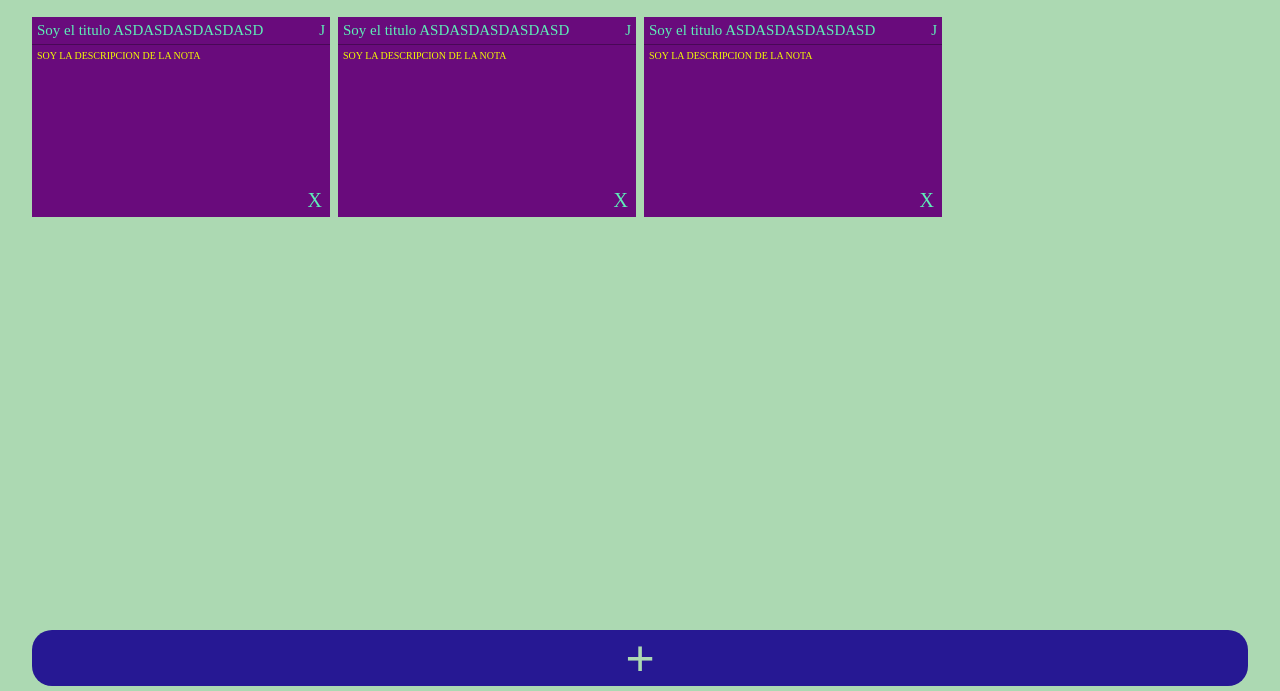
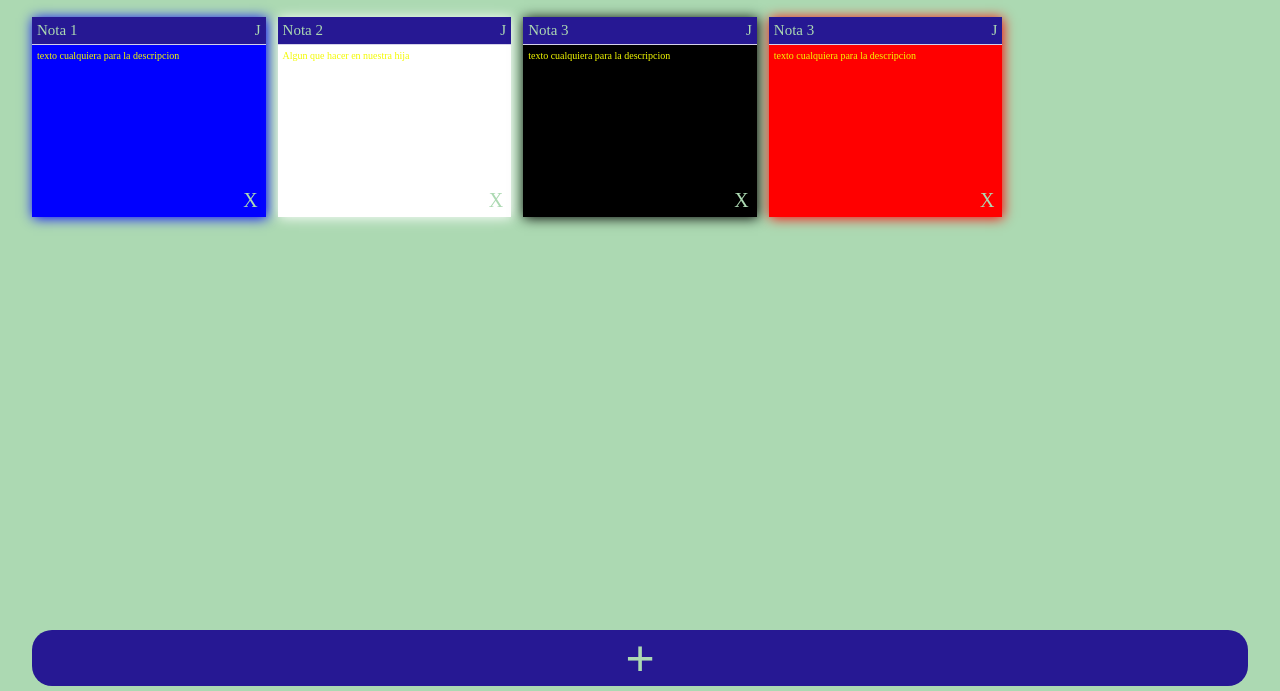
Before and after one commit to DacoDev06/Notes-App, a React app: page / in a window 1280 px wide. Shown: the part 109-800 px from the top of the page. Built offline with nearby package versions, Linux system fonts and the light colour scheme.

Commit message:
[add] deleteNote, some styles

```diff
--- a/src/APP/index.js
+++ b/src/APP/index.js
@@ -3,16 +3,46 @@ import { Title } from '../Components/Title';
 import {NotesGrid} from '../Components/NotesGrid'
 import {Note} from '../Components/Note'
 import { AddNoteButton } from '../Components/AddNoteButton';
+import React from 'react';
+
+const notesList = [
+  {id:1,title:"Nota 1",desciption:"texto cualquiera para la descripcion",color:"blue",isCompleted:false},
+  {id:2,title:"Nota 2",desciption:"Algun que hacer en nuestra hija",color:"white",isCompleted:false},
+  {id:3,title:"Nota 3",desciption:"texto cualquiera para la descripcion",color:"black",isCompleted:false},
+  {id:4,title:"Nota 3",desciption:"texto cualquiera para la descripcion",color:"red",isCompleted:false},
+]
+
+function App() {
+  const [notes,setNotes] = React.useState(notesList)
+  // const [notes,setNotes] = React.useState(JSON.parse(localStorage.getItem('notes'))||[])
+
+  const saveNotes = (newNotes)=>{
+    setNotes(newNotes)
+    localStorage.setItem('notes',JSON.stringify(newNotes))
+  }
 
 
-function App() {
+  const deleteNotes = (id)=>{
+    let newNotes = [...notes]
+    const index = newNotes.findIndex(note => note.id === id)
+    newNotes.splice(index,1)
+    saveNotes(newNotes)
+  }
+
+
   return (
     <div className="App">
         <Title/>
         <NotesGrid>
-          <Note/>
-          <Note/>
-          <Note/>
+          {notes.map(note=>
+            <Note
+              key={note.id}
+              title={note.title}
+              description={note.desciption}
+              deleteNotes={()=>deleteNotes(note.id)}
+              color={note.color}
+            />
+           )}
         </NotesGrid>
         <AddNoteButton/>
     </div>
--- a/src/Components/AddNoteButton/AddNoteButton.css
+++ b/src/Components/AddNoteButton/AddNoteButton.css
@@ -6,7 +6,7 @@
     bottom: 5px;
     border-radius: 20px;
     border: none;
-
+    cursor: pointer;
     /* items */
     color: var(--hospital-green);
     font-size: 50px;
--- a/src/Components/Note/Note.css
+++ b/src/Components/Note/Note.css
@@ -1,7 +1,7 @@
 .note{
     background-color: var(--violet);
     display: grid;
-    color: var(--aqua-blue);
+    color: var(--hospital-green);
     grid-template-rows: auto 1fr;
     position: relative;
 }
@@ -13,11 +13,15 @@
     padding: 5px;
     font-size: 15px;
     gap: 4px;
-    border-bottom: 1px solid rgb(0,0,0, .3);
+    background-color: var(--blue);
+    border-bottom: 1px solid rgba(255, 255, 255, 0.8);
 }
 .note-info-title{
     margin: 0;
     text-align: start;
+}
+.note-edit{
+    cursor: pointer;
 }
 .note-description{
     font-size: 10px;
--- a/src/Components/Note/index.js
+++ b/src/Components/Note/index.js
@@ -1,21 +1,23 @@
 import './Note.css'
 
 
-function Note(){
+function Note({title,description,deleteNotes , color}){
     return(
-        <div className='note'>
+        <div className='note' style={{backgroundColor:color,boxShadow:`1px 1px 12px ${color}`}}>
             <div className='note-info'>
                 <p className='note-info-title'>
-                    Soy el titulo ASDASDASDASDASD
+                    {title}
                 </p>
-                <span>
+                <span className='note-edit'>
                     J
                 </span>
             </div>
             <div className="note-description">
-                SOY LA DESCRIPCION DE LA NOTA
+                {description}
             </div>
-            <span className='note-delete'>
+            <span
+            className='note-delete'
+            onClick={deleteNotes}>
                 X
             </span>
         </div>
--- a/src/Components/NotesGrid/NotesGrid.css
+++ b/src/Components/NotesGrid/NotesGrid.css
@@ -4,7 +4,7 @@
     grid-template-columns: repeat(2,1fr);
     grid-auto-rows: minmax(200px,auto);
     grid-auto-columns: min-content;
-    gap: 8px;
+    gap: 12px;
 }
 
 
@@ -18,3 +18,8 @@
         grid-template-columns: repeat(4,1fr);
     }
 }
+@media (min-width:1200px){
+    .notesContainer{
+        grid-template-columns: repeat(5,1fr);
+    }
+}
```
